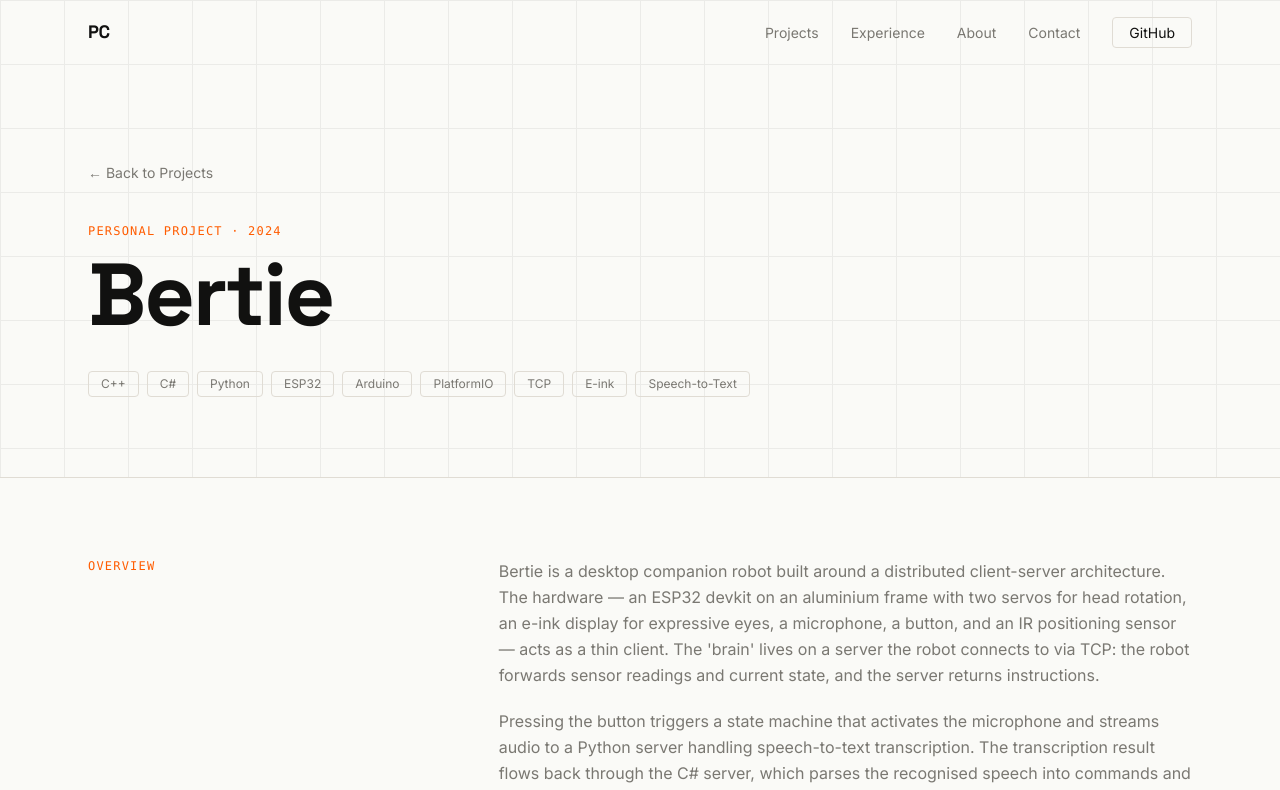
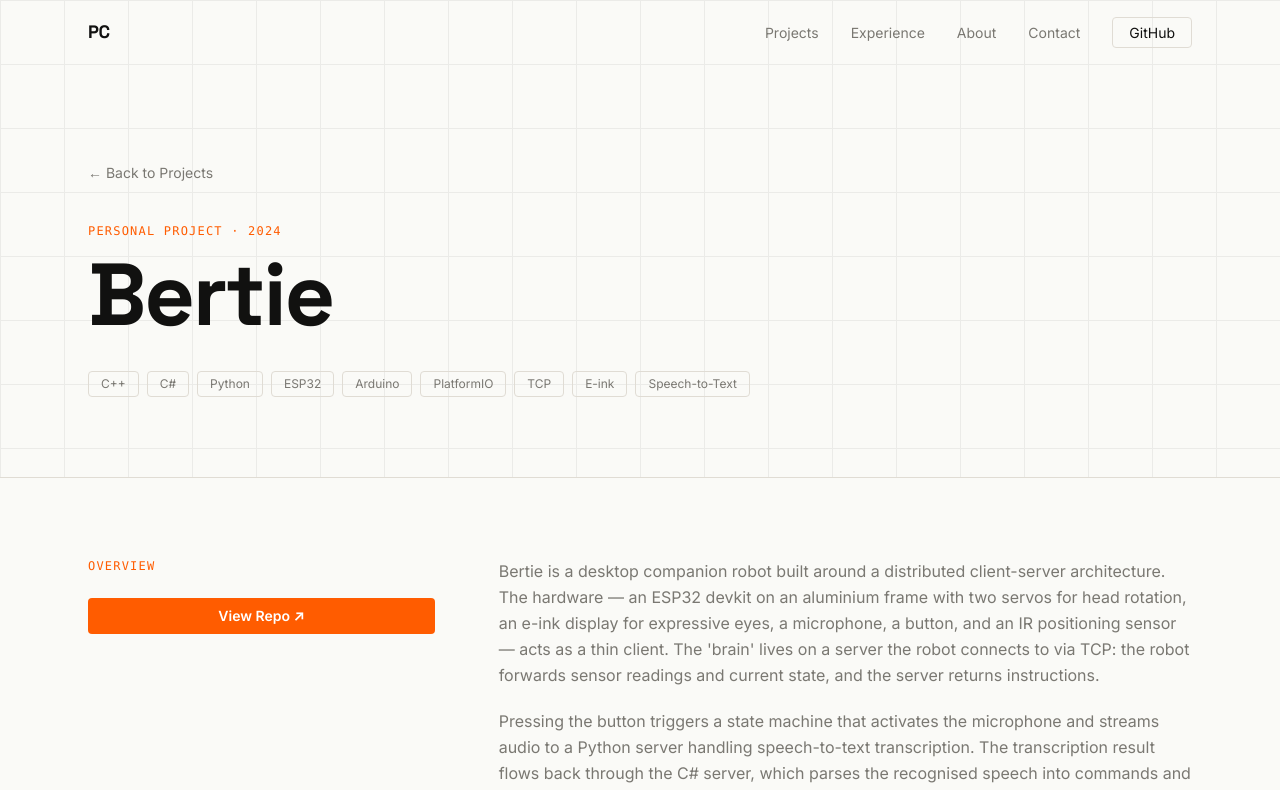
Before and after one commit to DraconInteractive/PortfolioSite, a Next.js app: page /projects/bertie in a window 1280 px wide. Shown: the top 790 px of the page. Built offline with nearby package versions, Linux system fonts and the light colour scheme.

Commit message:
Show repo and link buttons on project detail pages

```diff
--- a/src/components/ProjectContent.tsx
+++ b/src/components/ProjectContent.tsx
@@ -16,10 +16,34 @@ export default function ProjectContent({ project, prev, next }: Props) {
       {/* Overview */}
       <section className="py-20 border-t border-[#e0dcd4]">
         <div className="max-w-6xl mx-auto px-6 grid grid-cols-1 md:grid-cols-[1fr_2fr] gap-16">
-          <div>
-            <p className="text-[#ff5c00] text-xs font-mono tracking-widest uppercase mb-2">
+          <div className="flex flex-col gap-6">
+            <p className="text-[#ff5c00] text-xs font-mono tracking-widest uppercase">
               Overview
             </p>
+            {(project.repo || project.link) && (
+              <div className="flex flex-col gap-2">
+                {project.repo && (
+                  <a
+                    href={project.repo}
+                    target="_blank"
+                    rel="noopener noreferrer"
+                    className="text-sm px-4 py-2 bg-[#ff5c00] text-white font-semibold rounded hover:bg-[#e05200] transition-colors text-center"
+                  >
+                    View Repo ↗
+                  </a>
+                )}
+                {project.link && (
+                  <a
+                    href={project.link}
+                    target="_blank"
+                    rel="noopener noreferrer"
+                    className="text-sm px-4 py-2 border border-[#e0dcd4] text-[#111110] rounded hover:border-[#ff5c00] hover:text-[#ff5c00] transition-all text-center"
+                  >
+                    Visit Site ↗
+                  </a>
+                )}
+              </div>
+            )}
           </div>
           <motion.div
             initial={{ opacity: 0, y: 16 }}
```
